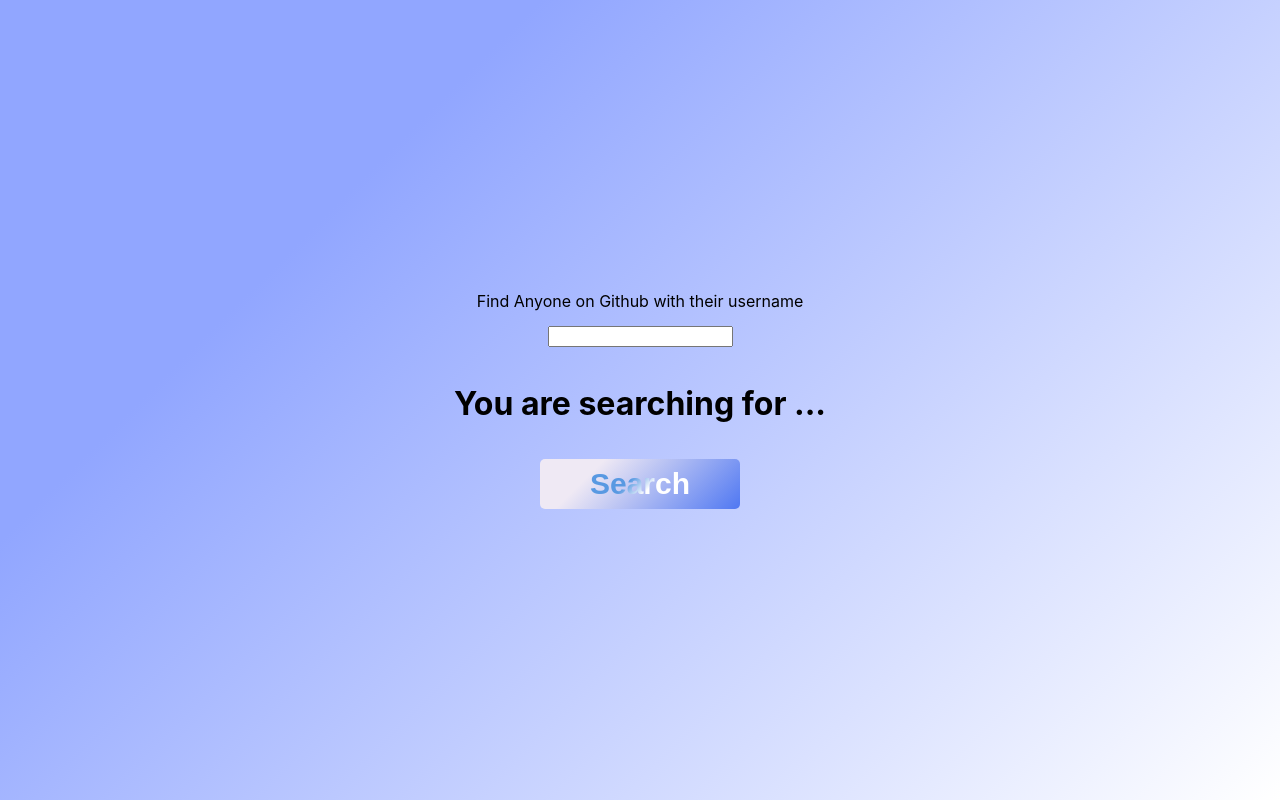
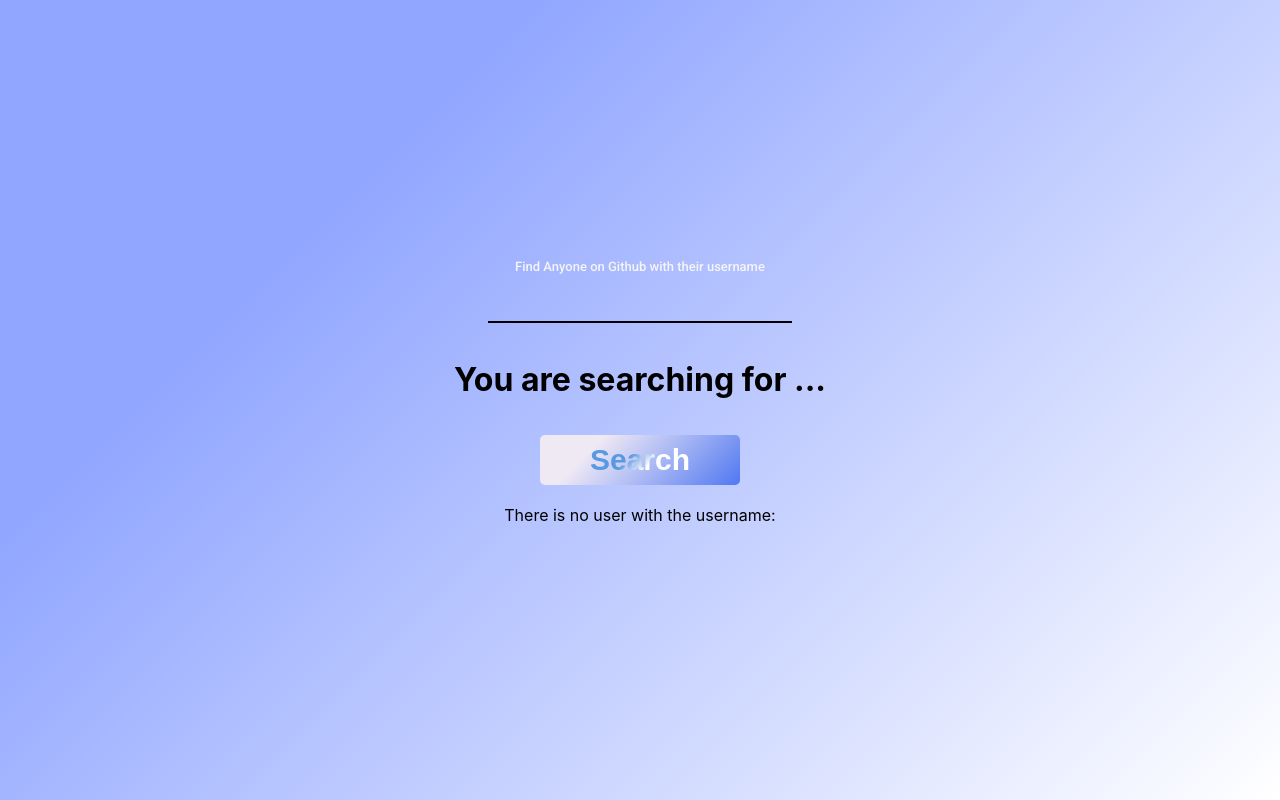
Before and after one commit to nikaKotrikadze/github-searcher, a React (Create React App) app: page / in a window 1280 px wide. Built offline with nearby package versions, Linux system fonts and the light colour scheme.

Commit message:
Feature: added styles to css, from styles objects in jsx to css

```diff
--- a/src/components/Card/Card.js
+++ b/src/components/Card/Card.js
@@ -1,37 +1,14 @@
 import React from "react";
+import cardStyles from "./cardStyles.module.css";
 
 const Card = ({ user }) => {
   return (
-    <div
-      style={{
-        marginTop: "20px",
-        display: "flex",
-        flexDirection: "column",
-        flexWrap: "wrap",
-        alignItems: "center",
-        justifyContent: "center",
-        width: "100%",
-      }}
-    >
-      <div
-        style={{
-          display: "flex",
-          flexDirection: "column",
-          alignItems: "center",
-          justifyContent: "center",
-          backgroundColor: "#2a2a72",
-          backgroundImage: "linear-gradient(315deg, #2a2a72 0%, #009ffd 74%)",
-          color: "white",
-          minWidth: 300,
-          padding: 20,
-          borderRadius: 20,
-        }}
-      >
+    <div className={cardStyles.cardContainer}>
+      <div className={cardStyles.cardImageContainer}>
         <img
           src={user.avatar_url}
           alt={user.login}
-          width={100}
-          style={{ borderRadius: 50 }}
+          className={cardStyles.cardImage}
         />
         {user.login && <h4>login : {user.login}</h4>}
         {user.bio && <h4>bio : {user.bio}</h4>}
--- /dev/null
+++ b/src/components/Card/cardStyles.module.css
@@ -0,0 +1,25 @@
+.cardContainer {
+  margin-top: 20px;
+  display: flex;
+  flex-direction: column;
+  flex-wrap: wrap;
+  align-items: center;
+  justify-content: center;
+  width: 100%;
+}
+.cardImageContainer {
+  display: flex;
+  flex-direction: column;
+  align-items: center;
+  justify-content: center;
+  background-color: #2a2a72;
+  background-image: linear-gradient(315deg, #2a2a72 0%, #009ffd 74%);
+  color: white;
+  min-width: 300px;
+  padding: 20px;
+  border-radius: 20px;
+}
+.cardImage {
+  width: 100px;
+  border-radius: 50px;
+}
--- a/src/components/Home/Home.js
+++ b/src/components/Home/Home.js
@@ -1,66 +1,29 @@
 import React from "react";
 import Card from "../Card/Card";
 import { DataFetching } from "../DataFetching/DataFetching";
-
+import homeStyles from "./homeStyles.module.css";
 const Home = () => {
   const { user, searchUsername, handleChange, handleSubmit } = DataFetching();
   return (
     <div>
-      <form
-        style={{
-          display: "flex",
-          flexDirection: "column",
-          width: "100%",
-          alignItems: "center",
-          gap: "15px",
-        }}
-        onSubmit={handleSubmit}
-      >
-        <label>Find Anyone on Github with their username</label>
+      <form className={homeStyles.formContainer} onSubmit={handleSubmit}>
+        <label className={homeStyles.inputLabel}>
+          Find Anyone on Github with their username
+        </label>
         <input
           onChange={handleChange}
           value={searchUsername || ""}
           type="text"
+          className={homeStyles.usernameInput}
         />
         <h1>You are searching for {searchUsername ? searchUsername : "..."}</h1>
-        <button
-          type="submit"
-          style={{
-            backgroundColor: "#5078f2",
-            backgroundImage: "linear-gradient(315deg, #5078f2 0%, #efe9f4 74%)",
-            border: "none",
-            borderRadius: 5,
-            color: "white",
-            width: 200,
-            height: 50,
-            cursor: "pointer",
-            display: "flex",
-            alignItems: "center",
-            justifyContent: "center",
-          }}
-        >
-          <h1
-            style={{
-              fontSize: 30,
-              backgroundColor: "#ffffff",
-              backgroundImage:
-                "linear-gradient(315deg, white 40%, #5899e2 60%)",
-
-              backgroundSize: "100%",
-              backgroundRepeat: "repeat",
-              WebkitBackgroundClip: "text",
-              WebkitTextFillColor: "transparent",
-              MozBackgroundClip: "text",
-              MozTextFillColor: "transparent",
-            }}
-          >
-            Search
-          </h1>
+        <button type="submit" className={homeStyles.usernameButton}>
+          <h1 className={homeStyles.usernameButtonText}>Search</h1>
         </button>
       </form>
       {user && <Card key={user.id} user={user} />}
-      {searchUsername && !user && (
-        <div style={{ marginTop: "20px" }}>
+      {!user && (
+        <div className={homeStyles.noUserContainer}>
           <p>There is no user with the username: {searchUsername}</p>
         </div>
       )}
--- /dev/null
+++ b/src/components/Home/homeStyles.module.css
@@ -0,0 +1,69 @@
+@import url("https://fonts.googleapis.com/css2?family=Roboto:wght@500&display=swap");
+
+.formContainer {
+  display: flex;
+  flex-direction: column;
+  width: 100%;
+  align-items: center;
+  gap: 15px;
+}
+
+.inputLabel {
+  color: whitesmoke;
+  font-size: 13px;
+  font-family: "Roboto", sans-serif;
+}
+
+.usernameInput {
+  border: none;
+  width: 300px;
+  height: 30px;
+  background: transparent;
+  border-bottom: 2px solid black;
+  outline: none;
+  text-align: center;
+  transition: 0.3s;
+  font-family: "Roboto", sans-serif;
+  font-size: 14px;
+}
+
+.usernameInput:focus {
+  border: none;
+  width: 330px;
+  border-bottom: 2px solid black;
+}
+
+.usernameButton {
+  background-color: #5078f2;
+  background-image: linear-gradient(315deg, #5078f2 0%, #efe9f4 74%);
+  border: none;
+  border-radius: 5px;
+  color: white;
+  width: 200px;
+  height: 50px;
+  cursor: pointer;
+  display: flex;
+  align-items: center;
+  justify-content: center;
+  transition: 0.3s;
+}
+.usernameButton:hover {
+  transform: scale(1.03);
+}
+
+.usernameButtonText {
+  font-size: 30px;
+  background-color: #ffffff;
+  background-image: linear-gradient(315deg, white 40%, #5899e2 60%);
+  background-size: 100%;
+  background-repeat: repeat;
+  -webkit-background-clip: text;
+  -webkit-text-fill-color: transparent;
+  -moz-background-clip: text;
+  -moz-text-fill-color: transparent;
+  transition: 0.5s;
+}
+
+.noUserContainer {
+  margin-top: 20px;
+}
```
